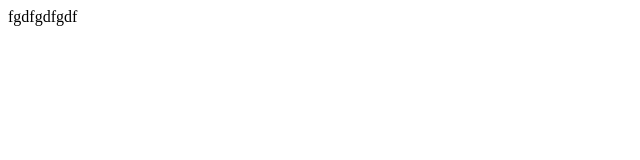
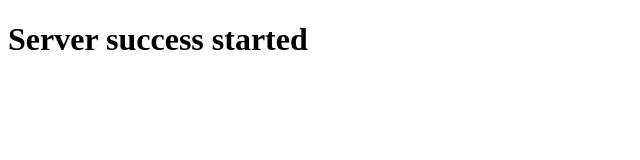
Before and after one commit to AnatoliiMazur/My-to-do-list, a website: page docs/index.html in a window 1280 px wide. Shown: the whole page, without its empty margins (0-640 px from the left). Drawn offline with Linux system fonts and the light colour scheme.

```diff
--- a/docs/index.html
+++ b/docs/index.html
@@ -7,7 +7,7 @@
 </head>
 <body>
 
-<dfgsdfg>fgdfgdfgdf</dfgsdfg>
+<h1>Server success started</h1>
 
 <script src="script.js"></script>
 </body>
--- a/index.js
+++ b/index.js
@@ -5,3 +5,4 @@
 
 app.set('port', (process.env.PORT || 5000));
 app.listen(app.get('port'));
+console.log('Server success started on http://localhost:5000/');
```
